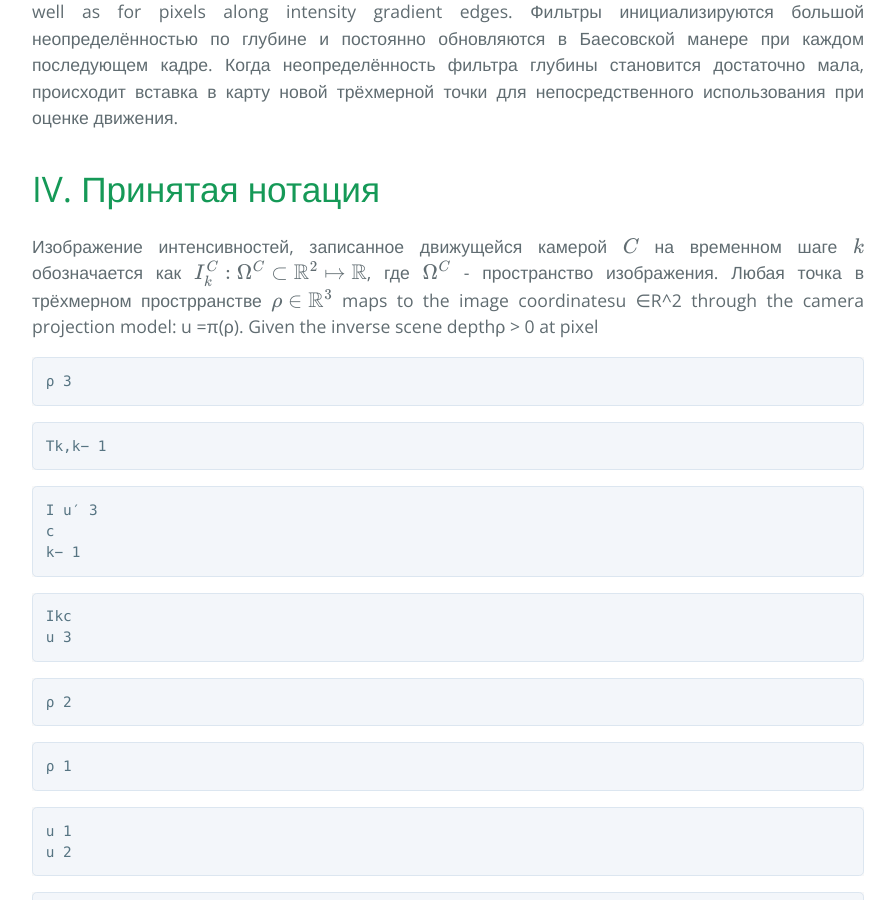
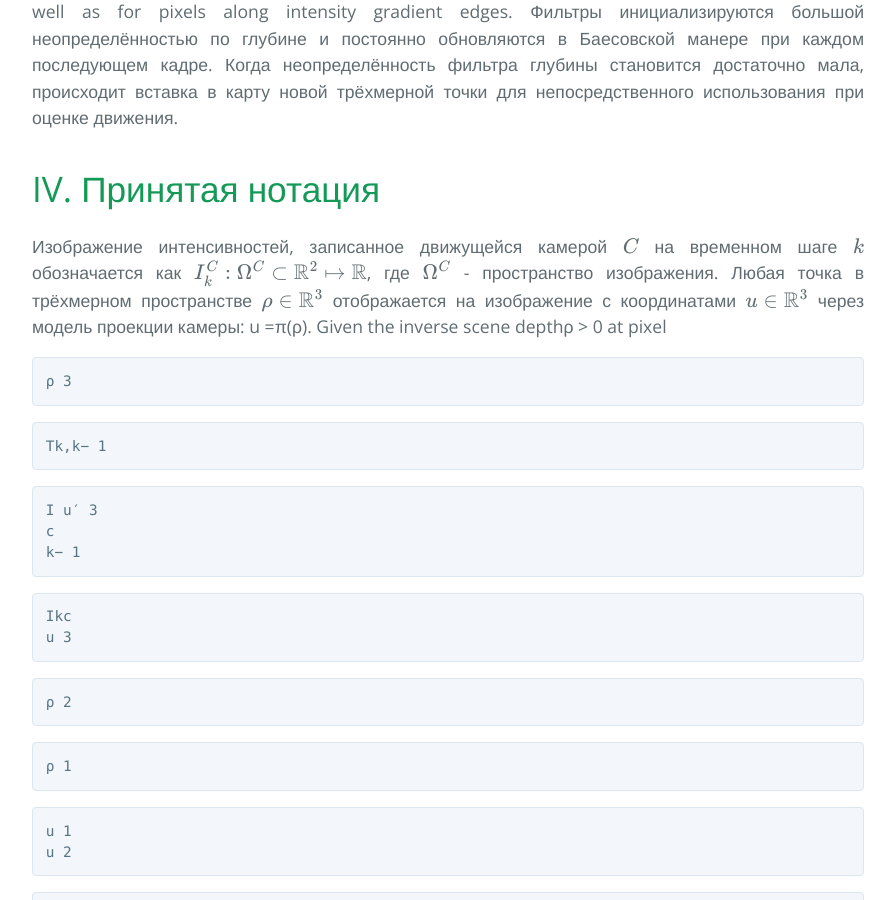
Before and after one commit to i-v-s/slam, a Jekyll site: the page built from svo2.md, in a window 1280 px wide and 900 px high, scrolled down 6042 px. Shown: the whole window, without its empty margins (192-1087 px from the left). Built offline with Jekyll 4.4.1, drawn with Linux system fonts in a browser that asks for light colours; our own code applies the rules of GitHub Pages for plain Markdown files; formulas are drawn with MathJax 3.

Commit message:
Обновлено svo2.md

````diff
--- a/svo2.md
+++ b/svo2.md
@@ -248,8 +248,8 @@ along intensity gradient edges. Фильтры инициализируются
 # IV. Принятая нотация
 Изображение интенсивностей, записанное движущейся камерой $$C$$ на
 временном шаге $$k$$ обозначается как $$I_{k}^{C}: \Omega^{C} \subset \mathbb{R}^{2} \mapsto \mathbb{R}$$, где $$\Omega^{C}$$ - пространство изображения.
-Любая точка в трёхмерном прострранстве $$\rho \in \mathbb{R}^{3}$$ maps to the image
-coordinatesu ∈R^2 through the camera projection model:
+Любая точка в трёхмерном пространстве $$\rho \in \mathbb{R}^{3}$$ отображается на изображение
+с координатами $$u \in \mathbb{R}^{3}$$ через модель проекции камеры:
 u =π(ρ). Given the inverse scene depthρ > 0 at pixel
 
 ```
````
